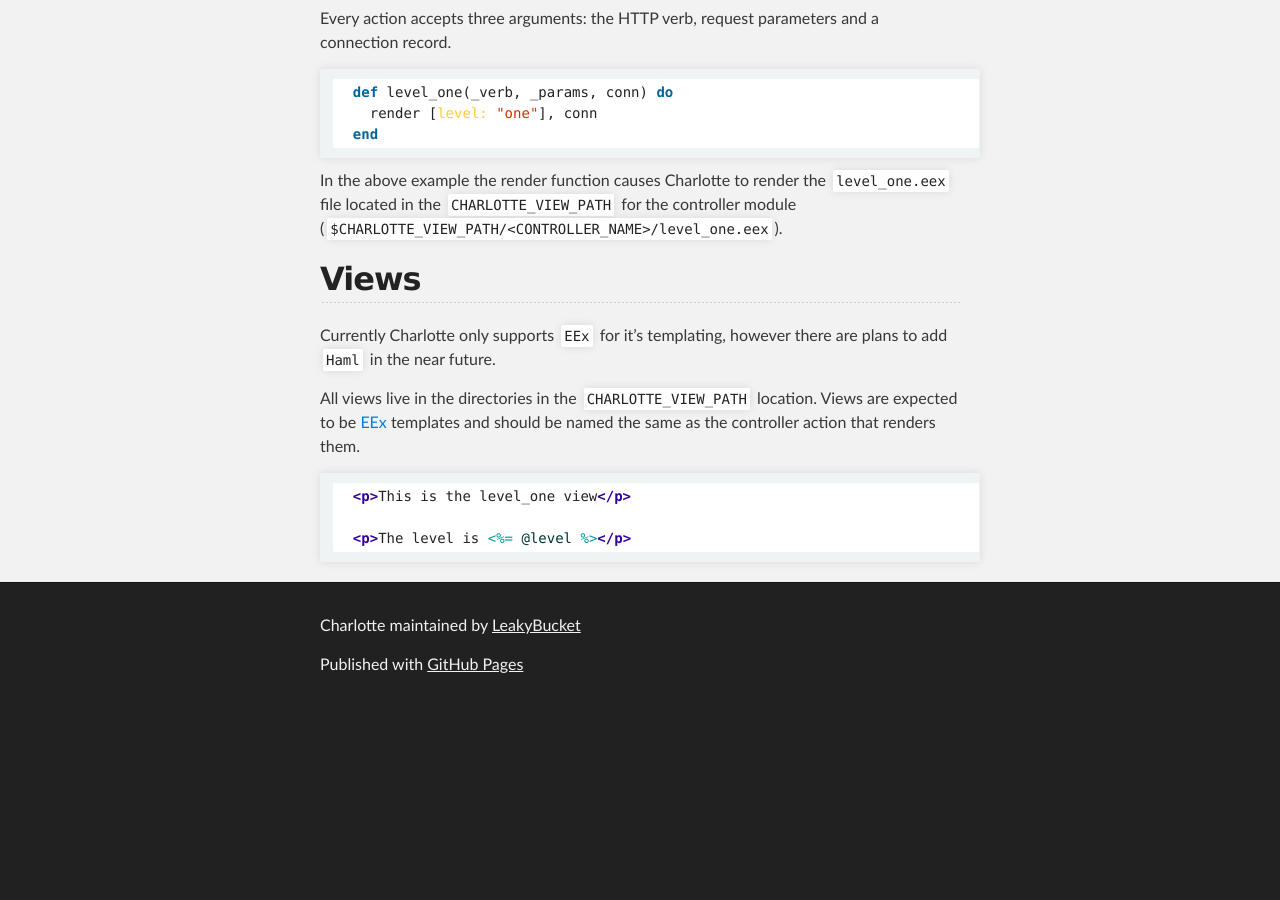
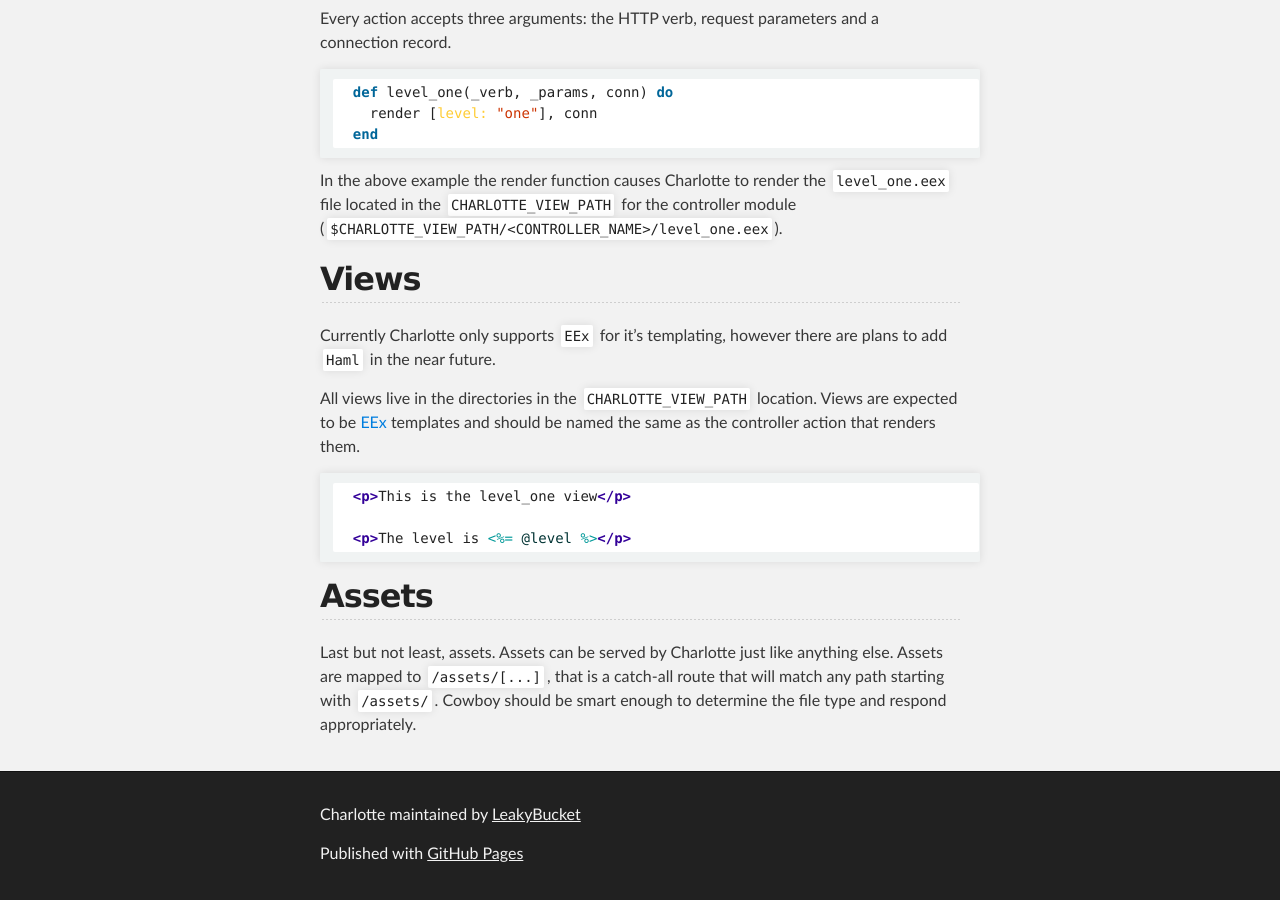
Before and after one commit to LeakyBucket/charlotte, a Jekyll site: the page built from index.md, in a window 1280 px wide and 900 px high, scrolled down 2244 px. Built offline with Jekyll 4.4.1, drawn with Linux system fonts in a browser that asks for light colours; Markdown is read by kramdown in place of the engine named in the settings; before the commit the page ends 2955 px from its top, so only the background shows below that.

Commit message:
Adds Assets section.

````diff
--- a/index.md
+++ b/index.md
@@ -137,3 +137,11 @@ that renders them.
 
   <p>The level is <%= @level %></p>
 ```
+
+## Assets
+
+Last but not least, assets. Assets can be served by Charlotte
+just like anything else. Assets are mapped to `/assets/[...]`,
+that is a catch-all route that will match any path starting
+with `/assets/`.  Cowboy should be smart enough to determine
+the file type and respond appropriately.
````
